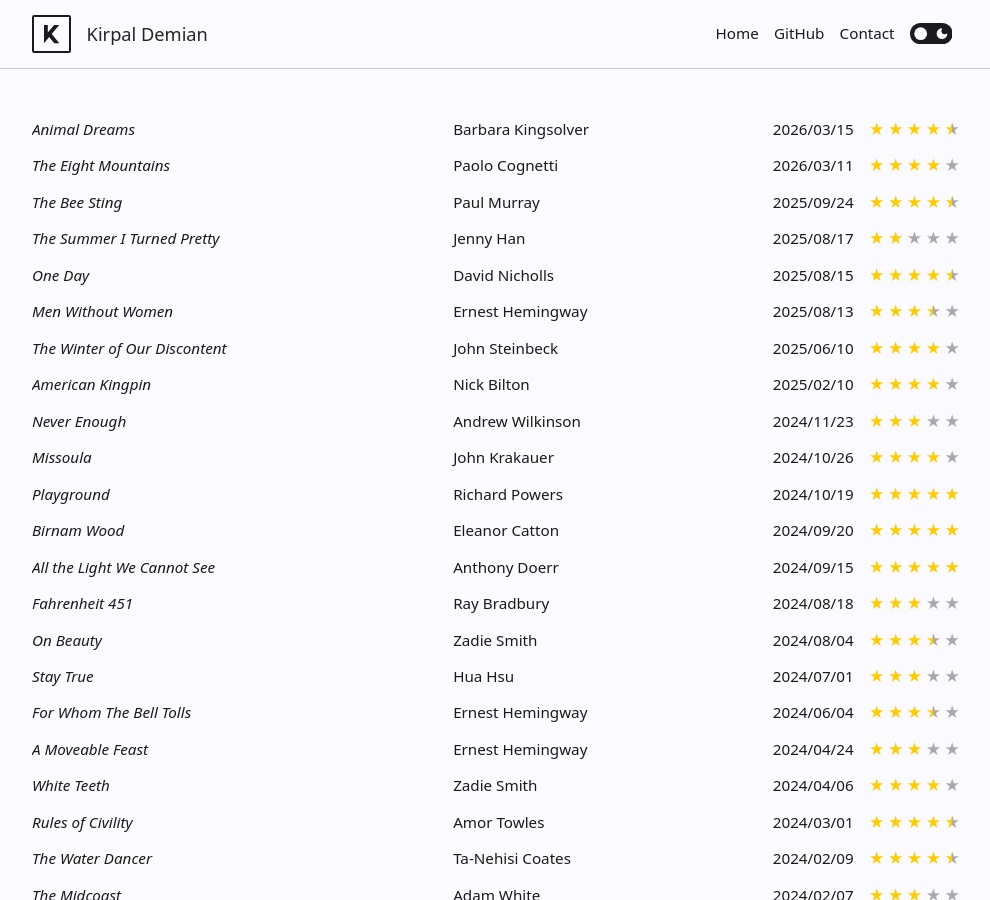
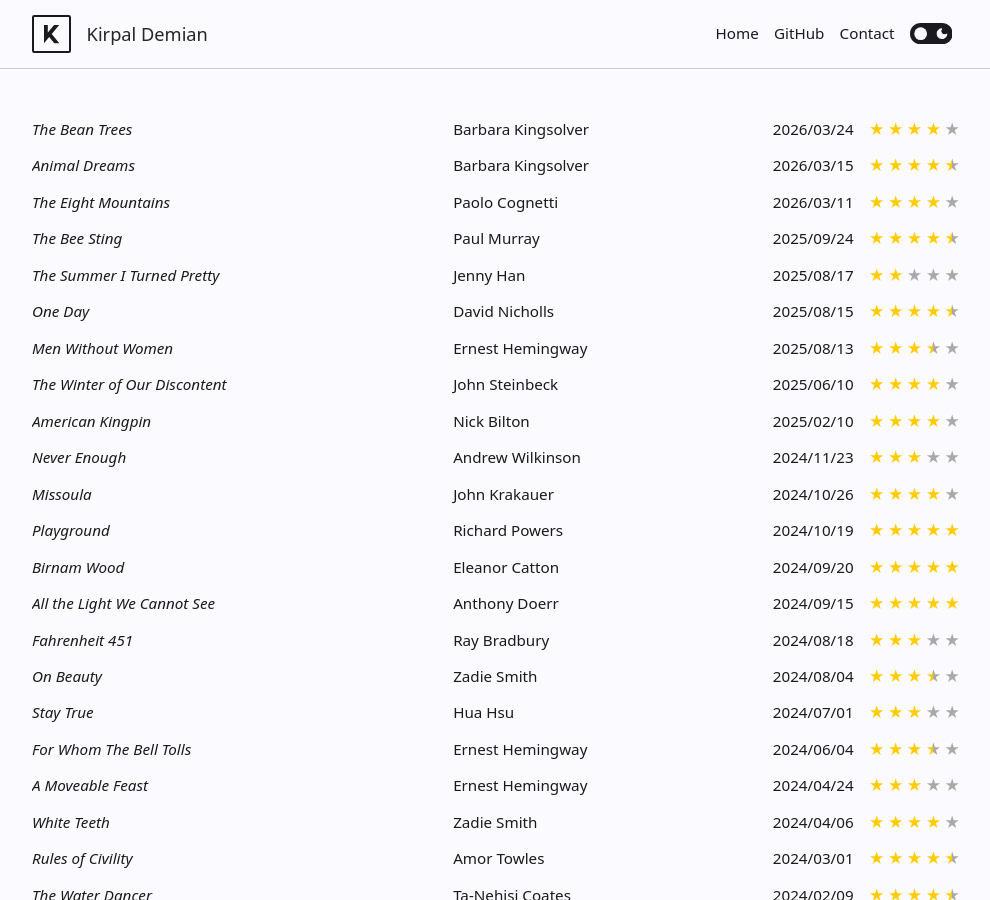
Before and after one commit to Kirpal/kirpal, a Jekyll site: the page built from reading.html, in a window 1280 px wide and 900 px high. Shown: the whole window, without its empty margins (144-1134 px from the left). Built offline with Jekyll 4.4.1, drawn with Linux system fonts in a browser that asks for light colours.

Commit message:
Update reading log

```diff
--- a/_data/reading.yml
+++ b/_data/reading.yml
@@ -1,3 +1,11 @@
+- title: The Bean Trees
+  author: Barbara Kingsolver
+  isbn: ''
+  status: read
+  date_finished: 2026/03/24
+  rating: '4'
+  goodreads_id: '59063942'
+
 - title: Animal Dreams
   author: Barbara Kingsolver
   isbn: '9780062278500'
@@ -657,7 +665,7 @@
 
 - title: The Handmaid's Tale
   author: Margaret Atwood
-  isbn: '038549081X'
+  isbn: 038549081X
   status: read
   date_started: 2021/04/02
   date_finished: 2021/04/02
@@ -684,7 +692,7 @@
 
 - title: 'The Everything Store: Jeff Bezos and the Age of Amazon'
   author: Brad Stone
-  isbn: '0316219266'
+  isbn: 0316219266
   status: read
   date_started: null
   date_finished: 2020/01/18
@@ -819,7 +827,7 @@
 
 - title: Educated
   author: Tara Westover
-  isbn: '0399590501'
+  isbn: 0399590501
   status: read
   date_started: null
   date_finished: 2020/09/21
@@ -936,7 +944,7 @@
 
 - title: Man's Search for Meaning
   author: Viktor E. Frankl
-  isbn: '080701429X'
+  isbn: 080701429X
   status: read
   date_started: null
   date_finished: 2021/02/17
@@ -972,7 +980,7 @@
 
 - title: Ender's Game
   author: Orson Scott Card
-  isbn: '0812550706'
+  isbn: 0812550706
   status: read
   date_started: null
   date_finished: 2021/03/17
```
